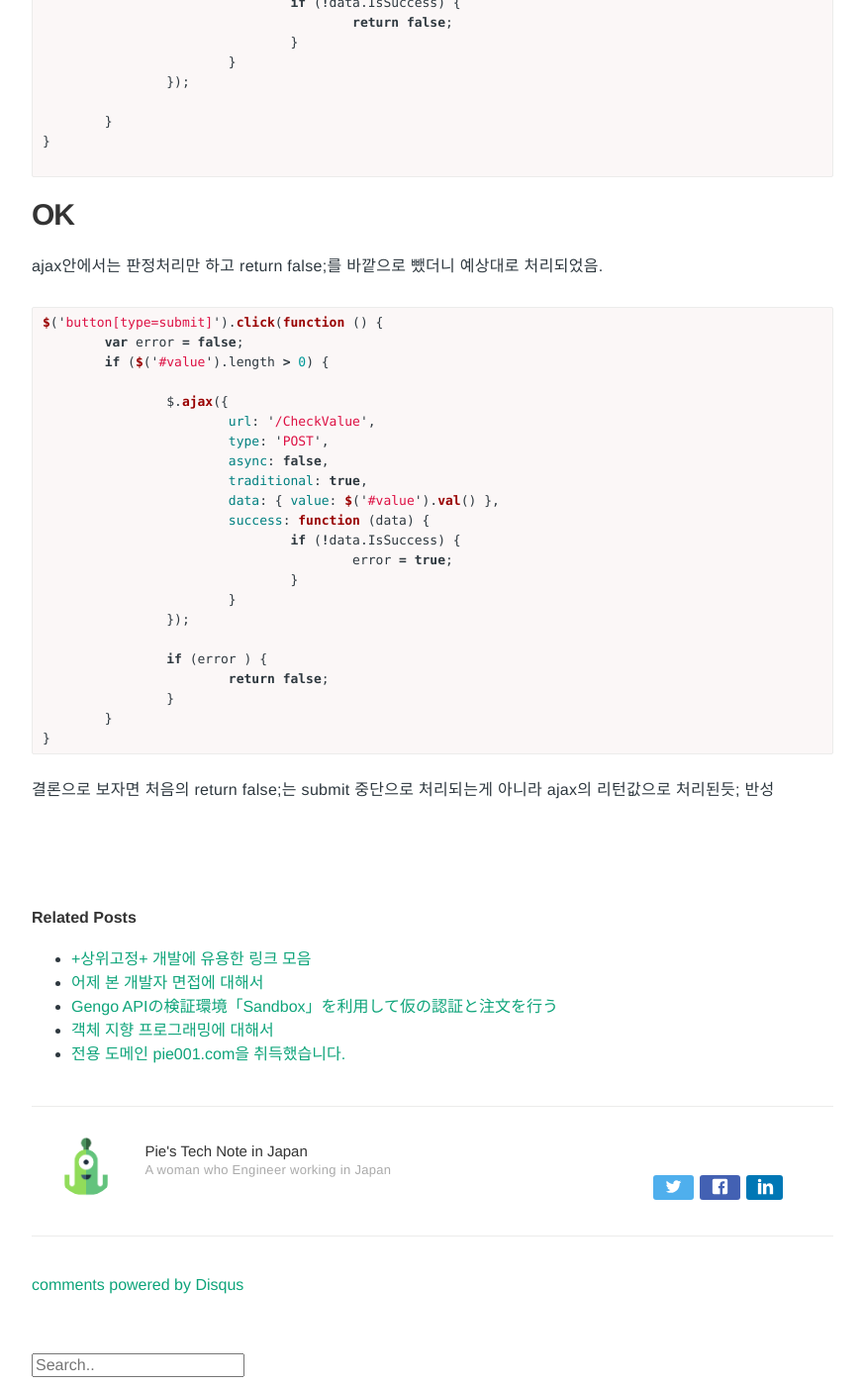
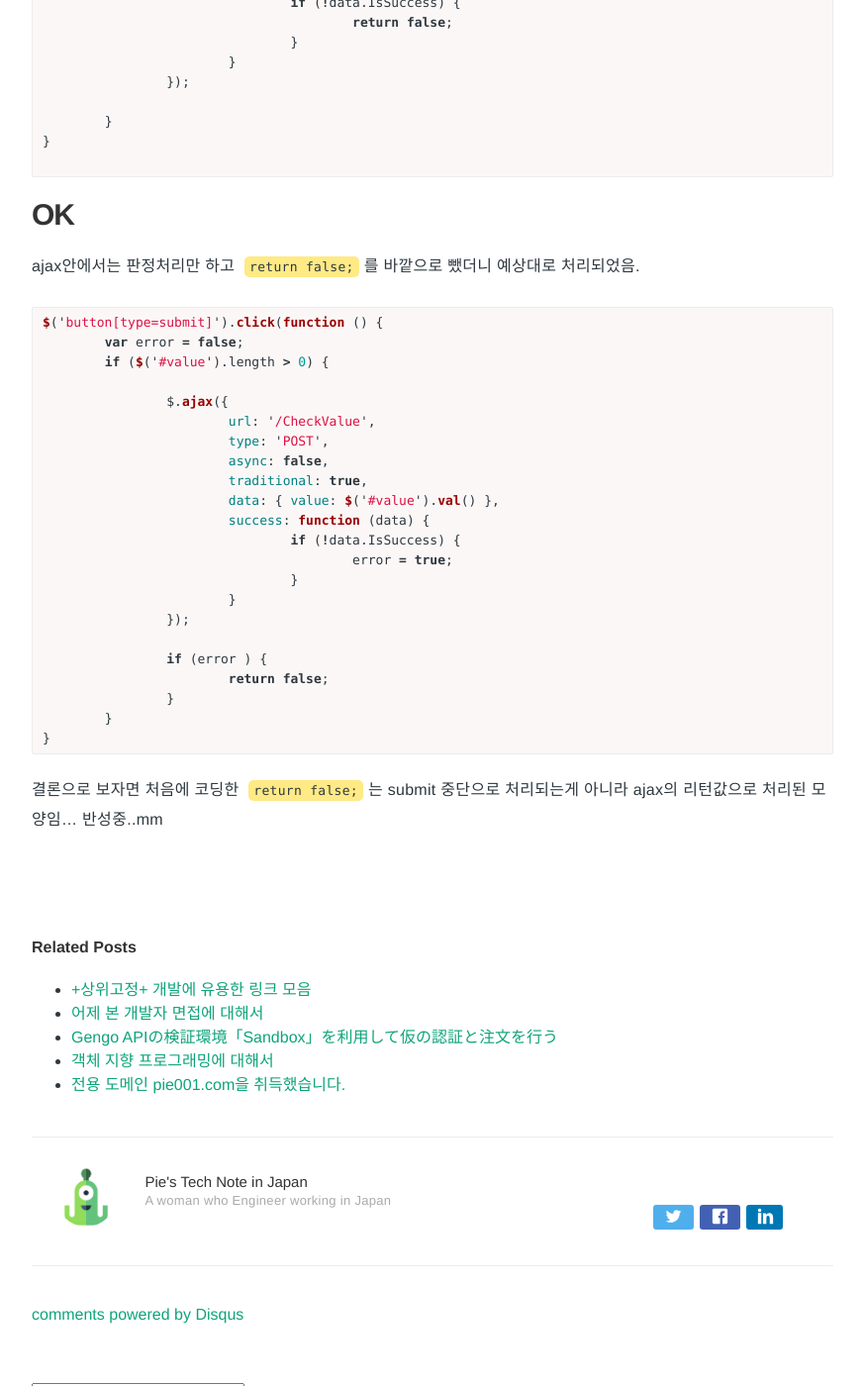
Before and after one commit to Pie001/pie001.github.io, a Jekyll site: the page built from _posts/2017-01-25-0014.md, in a window 1280 px wide and 1400 px high, scrolled down 926 px. Shown: the whole window at 99% size, without its empty margins (203-1076 px from the left). Built offline with Jekyll 4.4.1, drawn with Linux system fonts in a browser that asks for light colours; comment, search, counter and statistics services are not loaded; some of the changed text lies outside the part shown.

Commit message:
Update 2017-01-25-0014.md

````diff
--- a/_posts/2017-01-25-0014.md
+++ b/_posts/2017-01-25-0014.md
@@ -21,7 +21,7 @@ submit 버튼을 누르면 어떤 조건일 경우에 ajax처리를 하고 나
 
 
 # NG
-그래서 처음엔 아래와 같은 코드를 썼지만 아무리 해도 return false;가 안먹고 그대로 submit 되어버림...
+그래서 처음엔 아래와 같은 코드를 썼지만 아무리 해도 ```return false;```가 안먹고 그대로 submit 되어버림...
 ```javascript
 $('button[type=submit]').click(function () {
 
@@ -47,7 +47,7 @@ $('button[type=submit]').click(function () {
 
 
 # OK
-ajax안에서는 판정처리만 하고 return false;를 바깥으로 뺐더니 예상대로 처리되었음.
+ajax안에서는 판정처리만 하고 ```return false;```를 바깥으로 뺐더니 예상대로 처리되었음.
 
 ```javascript
 $('button[type=submit]').click(function () {
@@ -74,4 +74,4 @@ $('button[type=submit]').click(function () {
 }
 ```
 
-결론으로 보자면 처음의 return false;는 submit 중단으로 처리되는게 아니라 ajax의 리턴값으로 처리된듯; 반성
+결론으로 보자면 처음에 코딩한 ```return false;```는 submit 중단으로 처리되는게 아니라 ajax의 리턴값으로 처리된 모양임... 반성중..mm
````
